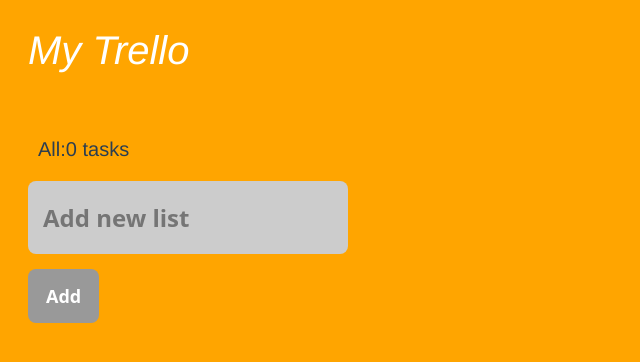
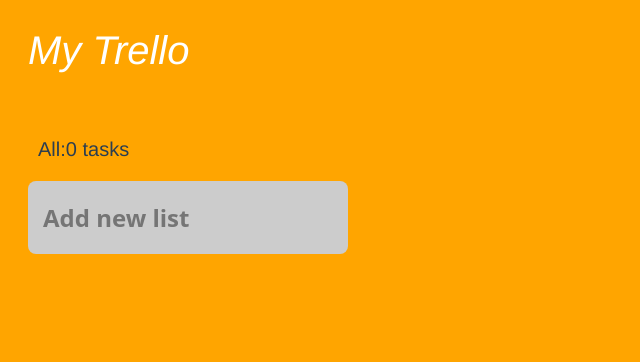
Before and after one commit to 0322keisuke/my-vue-trello, a Vue app: page / in a window 1280 px wide. Shown: the top 362 px of the page, without its empty margins (0-640 px from the left). Built offline with nearby package versions, Linux system fonts and the light colour scheme.

Commit message:
3-2 style 追加

```diff
--- a/src/components/ListAdd.vue
+++ b/src/components/ListAdd.vue
@@ -1,11 +1,13 @@
 <template>
-<form class="addlist" @submit.prevent="addList">
+<form :class="classList" @submit.prevent="addList">
   <input v-model="title"
       type="text"
       class="text-input"
       placeholder = "Add new list"
+      @focusin="startEditing"
+      @focusout="finishEditing"
   >
-  <button type="submit" class="add-button">
+  <button type="submit" class="add-button" v-if="isEditing || titleExists">
     Add
   </button>
 </form>
@@ -16,13 +18,40 @@ export default{
   data: function(){
     return{
       title:'',
+      isEditing: false,
     }
+  },
+  computed:{
+    classList(){
+      const classList = ['addlist']
+      if (this.isEditing) {
+        classList.push('active')
+      }
+
+      if (this.titleExists) {
+        classList.push('addable')
+      }
+
+      return classList
+    },
+
+    titleExists(){
+      return this.title.length > 0
+    }
+
   },
   methods:{
     addList:function(){
       this.$store.dispatch('addlist',{ title:this.title })
       this.title = ''
     },
+
+    startEditing(){
+      this.isEditing = true
+    },
+    finishEditing(){
+      this.isEditing = false
+    },
   }
 }
 </script>
```
